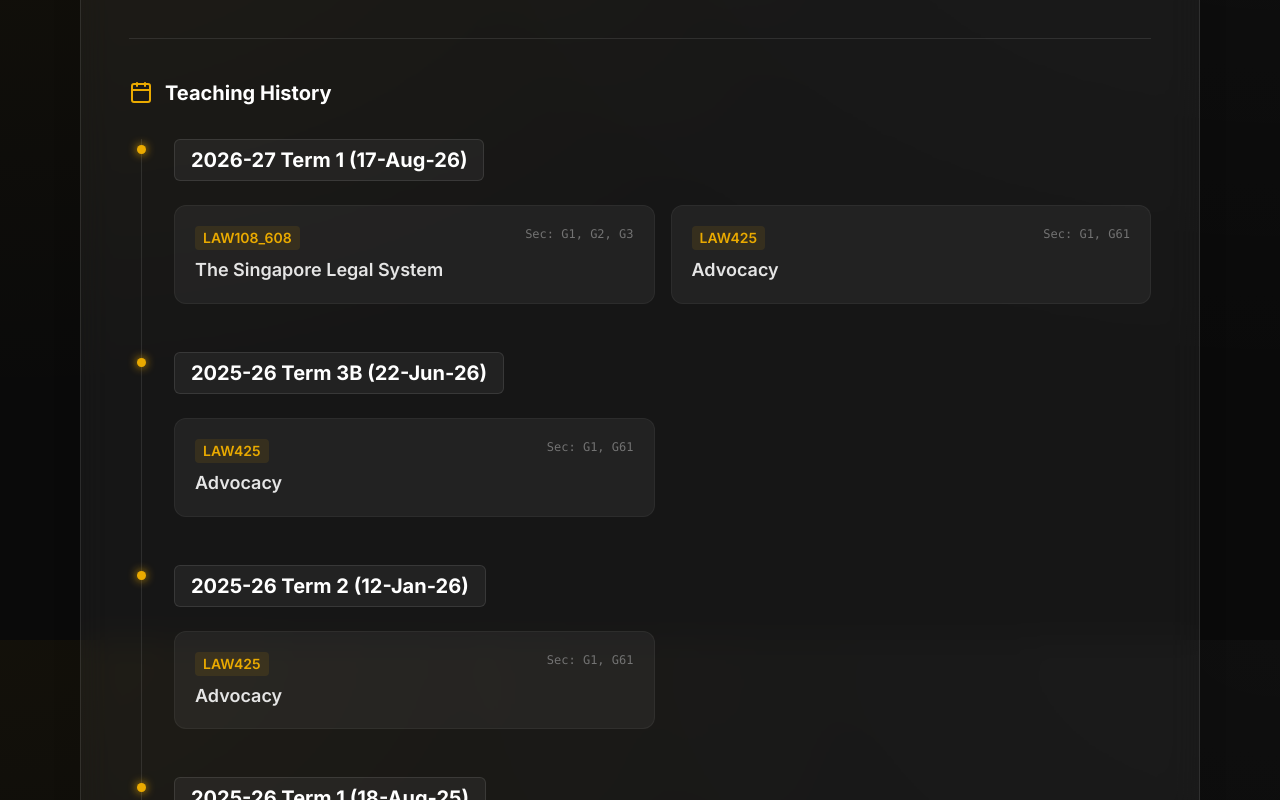
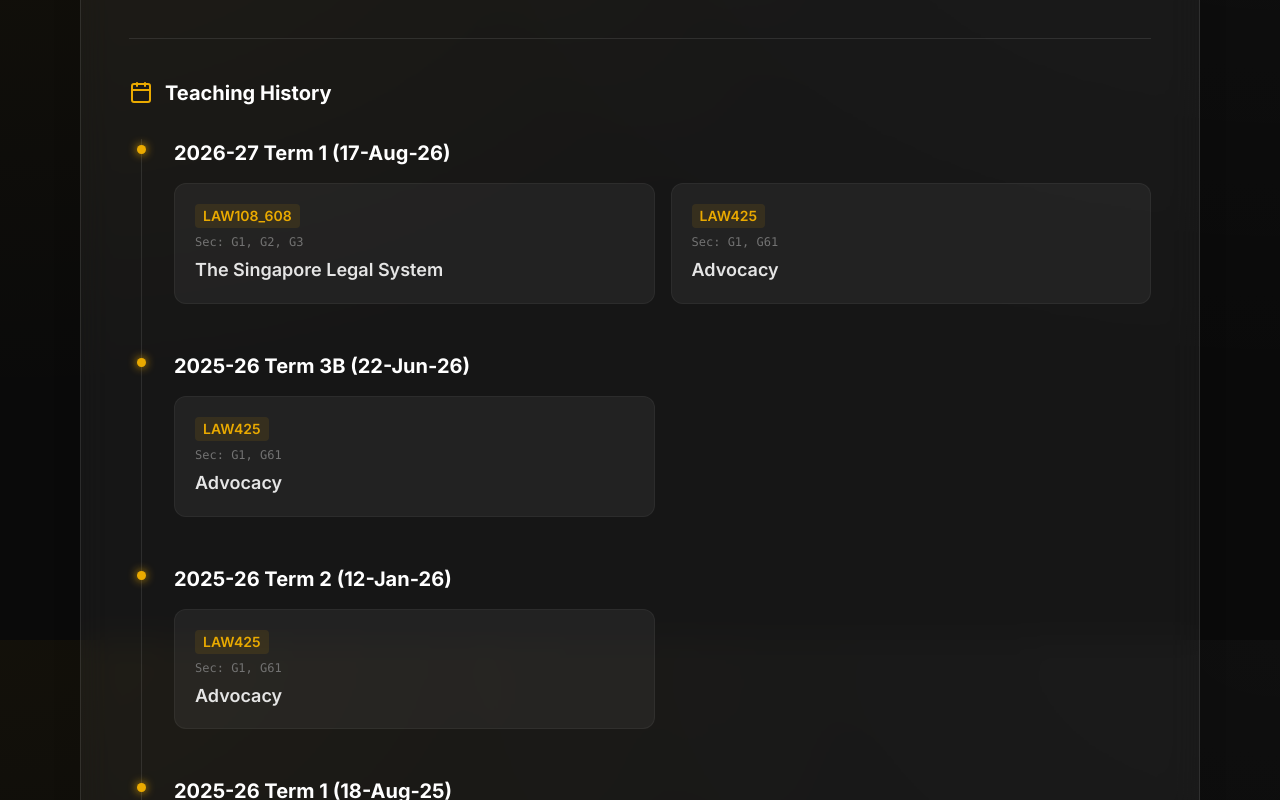
Before and after one commit to hongyime/smucourses, a Next.js app in the folder web/: page /professors/aaron-yoong in a window 1280 px wide. Shown: the part 960-1760 px from the top of the page. Built offline with nearby package versions, Linux system fonts and the light colour scheme.

Commit message:
style: fix professor page timeline ui and shorten compare button text

```diff
--- a/web/src/app/professors/[id]/page.tsx
+++ b/web/src/app/professors/[id]/page.tsx
@@ -249,7 +249,7 @@ export default async function ProfessorPage({ params }: { params: Promise<{ id:
                         {/* Timeline Dot */}
                         <div className="absolute -left-[5px] top-1.5 w-[9px] h-[9px] rounded-full bg-[var(--color-brand-primary)] shadow-[0_0_10px_var(--color-brand-primary)]"></div>
 
-                        <h3 className="text-xl font-bold text-white mb-4 inline-block px-4 py-1.5 rounded-md bg-white/5 border border-white/10">
+                        <h3 className="text-xl font-bold text-white mb-4">
                           {termData.termName}
                         </h3>
 
@@ -260,12 +260,12 @@ export default async function ProfessorPage({ params }: { params: Promise<{ id:
                               href={`/courses/${course.courseCode}`}
                               className="bg-white/5 p-5 rounded-xl hover:bg-white/10 transition-colors group flex flex-col h-full border border-white/5 hover:border-white/10"
                             >
-                              <div className="flex justify-between items-start mb-2">
+                              <div className="flex flex-col items-start gap-1 mb-2">
                                 <span className="text-sm font-semibold text-[var(--color-brand-primary)] bg-[var(--color-brand-primary)]/10 px-2 py-0.5 rounded">
                                   {course.courseCode}
                                 </span>
                                 {course.sections && course.sections.length > 0 && (
-                                  <span className="text-xs text-neutral-500 font-mono">
+                                  <span className="text-xs text-neutral-500 font-mono mt-0.5">
                                     Sec: {course.sections.join(', ')}
                                   </span>
                                 )}
--- a/web/src/components/FloatingActions.tsx
+++ b/web/src/components/FloatingActions.tsx
@@ -27,7 +27,7 @@ export default function FloatingActions({ id, namespace = "courses" }: FloatingA
         }`}
       >
         <Scale size={18} className={isComparing ? "text-indigo-300" : ""} />
-        {isComparing ? "Remove Compare" : "Compare"}
+        {isComparing ? "Remove" : "Compare"}
       </button>
 
       <button
```
